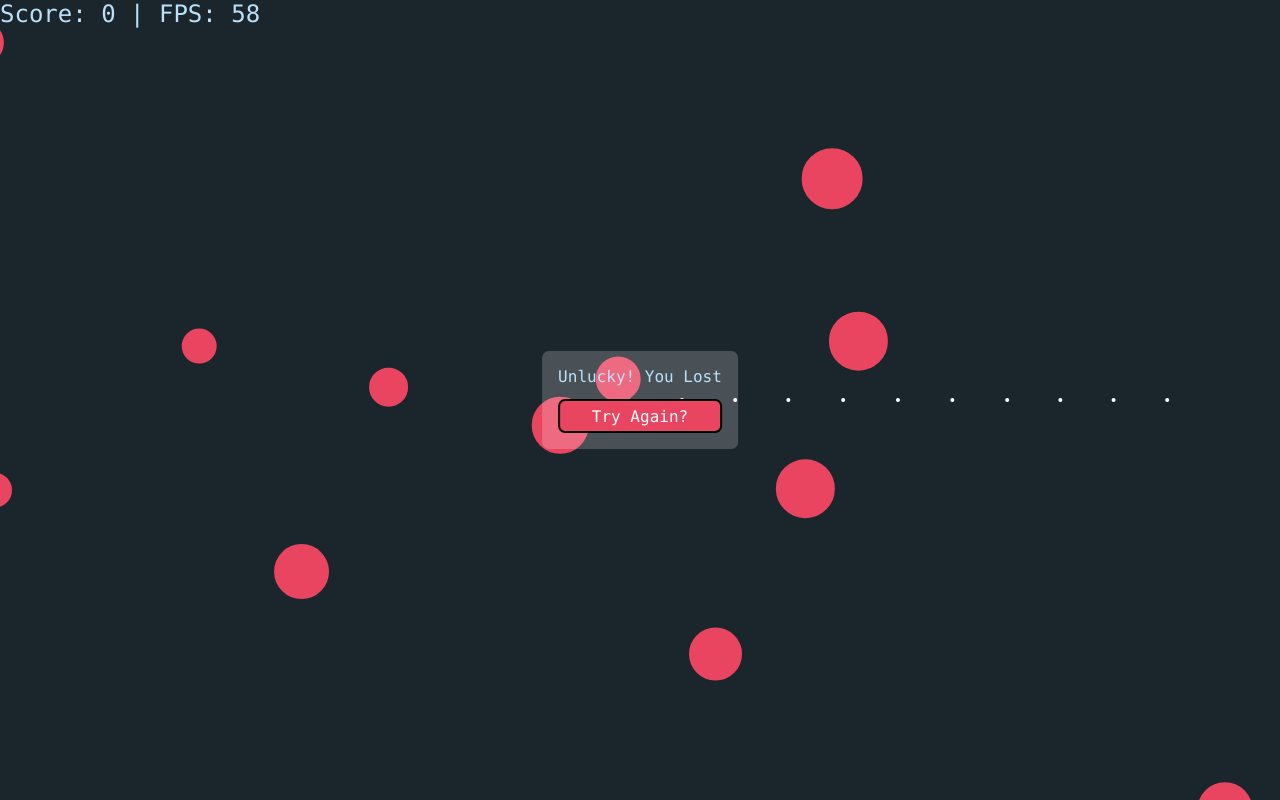
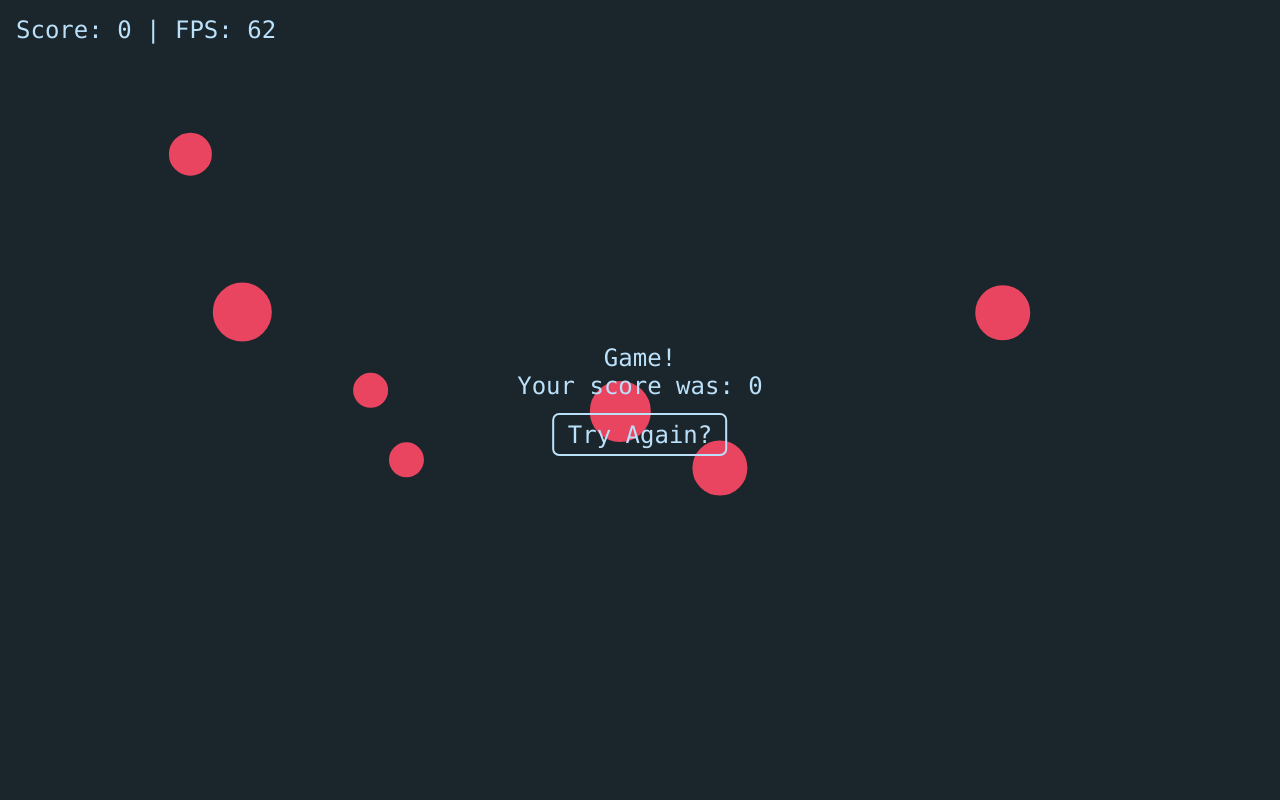
Before and after one commit to jamgam/bryanliang.me, a React app: page / in a window 1280 px wide. Built offline with nearby package versions, Linux system fonts and the light colour scheme.

Commit message:
Improve end game

```diff
--- a/src/canvas/Game.js
+++ b/src/canvas/Game.js
@@ -67,19 +67,22 @@ class Game {
   }
 
   incrementScore() {
+    if(!this.isInGame) return
     this.score++
     this.setScore(this.score)
   }
 
   endGame() {
-
     const { ENEMY_SPAWN_RATE } = GAME_VALUES
     this.handleGameEnd()
     this.isInGame = false
-
   }
 
   generateNewEnemies() {
+    if (!this.isInGame) {
+      return
+    }
+
     const { player, enemies, context, width, height, lastEnemySpawned, spawnRate, speedModifier } = this
 
     const { INITIAL_MAX_ENEMY } = GAME_VALUES
@@ -146,9 +149,12 @@ class Game {
     for(let enemy of enemies) {
       const dist = calculateDistance(player.pos, enemy.pos)
       if (dist < enemy.size + 6) {
-        // TODO: LOSE
-        this.endGame()
-        return false
+        if (!player.delete) {
+          this.createExplosion({pos: player.pos, size: 60})
+          this.createExplosion(enemy)
+          player.destroy()
+          this.endGame()
+        }
       }
       for(let bullet of bullets) {
         const dist = calculateDistance(bullet.pos, enemy.pos)
@@ -162,26 +168,19 @@ class Game {
         }
       }
     }
-    return true
   }
 
   update() {
-    if(!this.isInGame) {
-      return
-    }
-
     const { player, enemies, spawnRate, lastFrame, isInGame } = this
     const { MAX_SPAWN_RATE, FRAME_RATE } = GAME_VALUES
 
-    if (this.isShooting) {
+    if (this.isShooting && isInGame) {
       this.shoot()
     }
 
     if (this.spawnRate > MAX_SPAWN_RATE) {
       this.spawnRate = spawnRate - (spawnRate/2000)
     }
-
-
 
     this.checkCollisions()
     this.generateNewEnemies()
@@ -215,7 +214,9 @@ class Game {
     context.fillStyle = colors.darkGrey
     context.fillRect(0, 0, width, height)
 
-    player.render(mousePosition, timeElasped)
+    if (!player.delete) {
+      player.render(mousePosition, timeElasped)
+    }
 
     this.enemies = enemies.filter(enemy => !enemy.delete)
     this.bullets = bullets.filter(bullet => !bullet.delete)
--- a/src/canvas/Particle.js
+++ b/src/canvas/Particle.js
@@ -15,7 +15,7 @@ export default class Particle {
     this.lifeSpan = randomNum(1000, 1666);
     this.inertia = .98;
 
-    const additionalVel = calculateVelocityFromAngle(speed, angle)
+    const additionalVel = calculateVelocityFromAngle(speed, angle) || 0
     this.velocity.x += additionalVel.x/1.2
     this.velocity.y += additionalVel.y/1.2
   }
--- a/src/components/BasicButton.jsx
+++ b/src/components/BasicButton.jsx
@@ -14,7 +14,7 @@ const GameButton = styled.button`
   box-sizing: border-box;
   display: inline-block;
   &:hover {
-    border-width: 3px;
+    border-width: 4px;
     cursor: pointer;
   }
   border-radius: 7px;
@@ -23,7 +23,7 @@ const GameButton = styled.button`
   justify-content: center;
   border: solid black;
   border-width: 2px;
-  background-color: ${colors.red};
+  background-color: transparent;
   ${props => props.css || ''}
 `
 
--- a/src/components/GameCanvas.jsx
+++ b/src/components/GameCanvas.jsx
@@ -61,11 +61,14 @@ const GameCanvas = (props) => {
 
   const renderEndGamePrompt = () => (
     <EndGamePrompt>
-      <Text font={1}>
-        Unlucky! You Lost
+      <Text font={1.5}>
+        Game!
+      </Text>
+      <Text font={1.5}>
+        {`Your score was: ${score}`}
       </Text>
       <RestartButton onClick={handleOnButtonClick}>
-        <Text color={'white'} font={1}>
+        <Text color={colors.lightBlue} font={1.5}>
           Try Again?
         </Text>
       </RestartButton>
@@ -74,26 +77,17 @@ const GameCanvas = (props) => {
 
   const renderScoreCounter = () => (
     <Score>
-      <Text font={1.5}>
-        {`Score: ${score} | `}
-      </Text>
-        <Text font={1.5}>
-        {`FPS: ${Math.floor(fps)}`}
-      </Text>
+      <ScoreText font={1.5}>
+        {`Score: ${score} | FPS: ${Math.floor(fps)}`}
+      </ScoreText>
     </Score>
-  )
-
-  const renderFrameRate = () => (
-    <Text>
-      {`FPS: ${fps}`}
-    </Text>
   )
 
   return (
     <>
       {renderScoreCounter()}
-      {renderFrameRate()}
       {!isInGame && renderEndGamePrompt()}
+      {/* {renderEndGamePrompt()} */}
       <Canvas
         ref={canvasRef}
         width={windowSize.width}
@@ -103,7 +97,11 @@ const GameCanvas = (props) => {
   )
 }
 
+const ScoreText = styled(Text)`
+`
+
 const Score = styled.div`
+  padding: 1em;
   z-index: 1;
   position: absolute;
   top: 0;
@@ -112,19 +110,25 @@ const Score = styled.div`
 
 const RestartButton = styled(BasicButton)`
   margin-top: 1em;
+  border-color: ${colors.lightBlue};
 `
 
 const EndGamePrompt = styled.div`
   border-radius: 7px;
+  border-width: 2px;
+  border-color: ${colors.blue};
+  border-style: line;
   position: absolute;
   display: flex;
+  align-items: center;
+  justify-content: center;
   flex-direction: column;
   padding: 1em;
   top: 50%;
   left: 50%;
   transform: translate(-50%, -50%);
   z-index: 1;
-  background-color: rgba(255, 255, 255, .2)
+  background-color: transparent;
 `
 
 const Canvas = styled.canvas`
```
